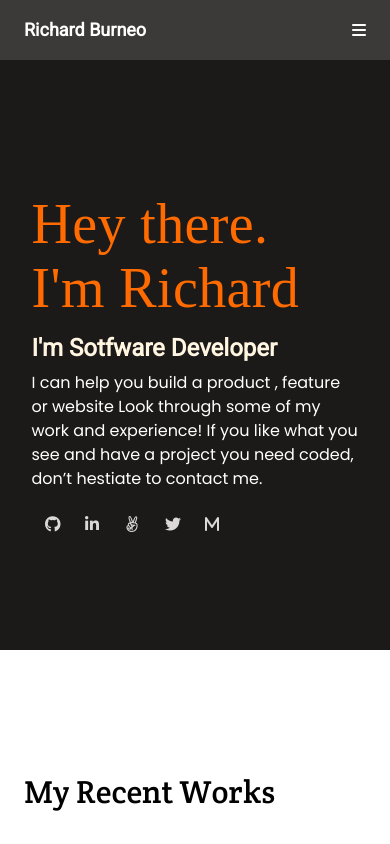
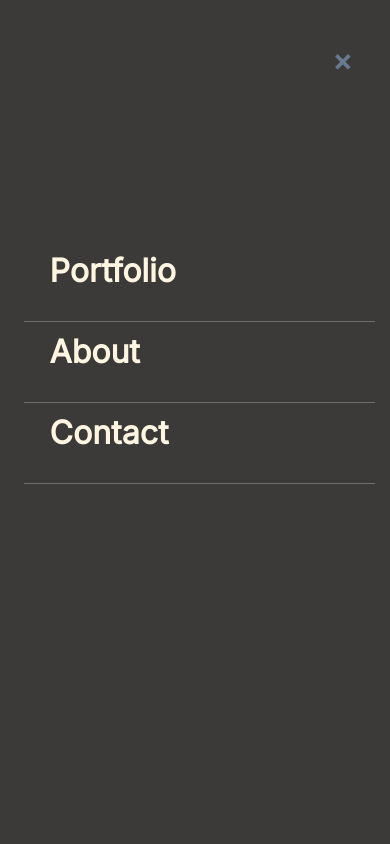
Before and after one commit to pirc25/Portfolio, a website: page index.html in a window 390 px wide. Both pictures are taken after a click on the element 359 px from the left and 30 px from the top of the page. Shown: the top 844 px of the page. Drawn offline with Linux system fonts and the light colour scheme.

Commit message:
Add style, html and JS mobile menu

```diff
--- a/index.html
+++ b/index.html
@@ -18,7 +18,7 @@
     <div class="my-logo">
       Richard Burneo
     </div>
-    <div class="index">
+    <div class="index" id="index">
       <p class="index-elemet" id="portfolio">
         Portfolio
       </p>
@@ -32,10 +32,22 @@
         <i class="fa fa-envelope" aria-hidden="true"></i>
       </p>
     </div>
-    <nav class="menu-botton">
+    <nav class="menu-botton" onclick="openMenu()">
       <i class="fa-solid fa-bars"></i>
     </nav>
+    <div id="my-menu" class="overlay" style="height: 0%; ">
+      <a href="javascript:void(0)" class="btn-close" onclick="closeMenu()">&times;</a>
+      <div class="overlay-content">
+        <a href="#index" onclick="closeMenu()">Portfolio</a>
+        <hr>
+        <a href="#about-me" onclick="closeMenu()">About</a>
+        <hr>
+        <a href="#contact-form" onclick="closeMenu()">Contact</a>
+        <hr>
+      </div>
+    </div>
   </header>
+
   <section class="headline">
     <div class="information">
       <h1 class="my-name">Hey there. <br>I'm Richard</h1>
@@ -71,7 +83,8 @@
       <hr>
       <img class="image-recent-work" src="./images/Placeholder@2x.png" alt="This is a meaningful image description">
       <h2 class="multi-post">Multi-post stories</h2>
-      <p class="text-work-one">A daily selection of privately personalized reads; no accounts or sign-ups required. has
+      <p class="text-work-one">A daily selection of privately personalized reads; no accounts or sign-ups required.
+        has
         been the industry's standard dummy text ever since the 1500s, when an unknown printer took a standard dummy
         text.
       </p>
@@ -89,7 +102,8 @@
       <div class="card-content" id="card-content-1">
         <h3 class="work-title">Profesional Art Printing Data</h3>
         <p class="work-description">
-          A daily selection of privately personalized reads; no accounts or sign-ups required. has been the industry's
+          A daily selection of privately personalized reads; no accounts or sign-ups required. has been the
+          industry's
           standard
         </p>
         <ul class="tag">
@@ -104,7 +118,8 @@
       <div class="card-content" id="card-content-2">
         <h3 class="work-title">Profesional Art Printing Data</h3>
         <p class="work-description">
-          A daily selection of privately personalized reads; no accounts or sign-ups required. has been the industry's
+          A daily selection of privately personalized reads; no accounts or sign-ups required. has been the
+          industry's
           standard
         </p>
         <ul class="tag">
@@ -120,7 +135,8 @@
       <div class="card-content" id="card-content-3">
         <h3 class="work-title">Profesional Art Printing Data</h3>
         <p class="work-description">
-          A daily selection of privately personalized reads; no accounts or sign-ups required. has been the industry's
+          A daily selection of privately personalized reads; no accounts or sign-ups required. has been the
+          industry's
           standard
         </p>
         <ul class="tag">
@@ -135,7 +151,8 @@
       <div class="card-content" id="card-content-4">
         <h3 class="work-title">Profesional Art Printing Data</h3>
         <p class="work-description">
-          A daily selection of privately personalized reads; no accounts or sign-ups required. has been the industry's
+          A daily selection of privately personalized reads; no accounts or sign-ups required. has been the
+          industry's
           standard
         </p>
         <ul class="tag">
@@ -150,7 +167,8 @@
       <div class="card-content" id="card-content-5">
         <h3 class="work-title">Profesional Art Printing Data</h3>
         <p class="work-description">
-          A daily selection of privately personalized reads; no accounts or sign-ups required. has been the industry's
+          A daily selection of privately personalized reads; no accounts or sign-ups required. has been the
+          industry's
           standard
         </p>
         <ul class="tag">
@@ -165,7 +183,8 @@
       <div class="card-content" id="card-content-6">
         <h3 class="work-title">Profesional Art Printing Data</h3>
         <p class="work-description">
-          A daily selection of privately personalized reads; no accounts or sign-ups required. has been the industry's
+          A daily selection of privately personalized reads; no accounts or sign-ups required. has been the
+          industry's
           standard
         </p>
         <ul class="tag">
@@ -233,8 +252,10 @@
       </div>
     </div>
   </section>
-  <section class="contact">
-    <h6 class="contact-text"> I'm always interested in hearing about new projects, so if you'd like to chat please get
+
+  <section class="contact" id="contact-form">
+    <h6 class="contact-text"> I'm always interested in hearing about new projects, so if you'd like to chat please
+      get
       in
       touch. </h6>
     <form class="contact-form" action="https://formspree.io/f/mdobpjkp" method="POST">
@@ -266,6 +287,14 @@
       </li>
     </ul>
   </div>
+  <script>
+    function openMenu() {
+      document.getElementById("my-menu").style.height = "100%";
+    }
+    function closeMenu() {
+      document.getElementById("my-menu").style.height = "0%";
+    }
+  </script>
 </body>
 
 </html>
--- a/style.css
+++ b/style.css
@@ -28,7 +28,7 @@ header.toolbar {
   align-items: center;
   width: 100%;
   height: 60px;
-  position: static;
+  position: fixed;
   background-color: #3c3a39;
 }
 
@@ -56,6 +56,59 @@ header.toolbar .menu-botton {
   align-content: center;
   cursor: pointer;
   padding: 24px;
+}
+
+.overlay {
+  display: block;
+  height: 0%;
+  width: 100%;
+  position: fixed;
+  z-index: 0 ;
+  top: 0;
+  left: 0;
+  background-color:#3C3A39;
+  overflow-y: hidden;
+  transition: 0.5s;
+}
+
+.overlay-content {
+  position: relative;
+  top: 25%;
+  width: 100%;
+  text-align: flex-start;
+  margin-top: 30px;
+
+}
+
+.overlay a {
+  padding: 8px;
+  text-decoration: none;
+  font-size: 32px;
+  color: #FFF5E1;
+  display: block;
+  font-family: 'Inter';
+  font-weight: 700;
+  font-size: 32px;
+  line-height: 44px;
+  transition: 0.3s;
+  margin-left: 10.66%;
+}
+
+.overlay hr{
+  border:  1px #6F6C6B;
+  background-color: #6F6C6B;
+}
+
+.overlay a:hover, .overlay a:focus {
+  color: #6F6C6B;
+}
+
+.overlay .btn-close {
+  position: absolute;
+  top: 30px;
+  right: 30px;
+  font-size: 30px;
+  color: #67798E;
 }
 
 /* --HEADLINE-- */
@@ -229,7 +282,6 @@ ul.tag-recent-work li {
   width: 327px;
   height: 338px;
   display: flex;
-  position: relative;
   flex-direction: column;
   justify-content: center;
   color: #f8f8f8;
@@ -385,7 +437,6 @@ ul.tag li {
 
 .list-title {
   list-style: none;
-  position: absolute;
   text-align: center;
   font-family: 'Inter', sans-serif;
   font-style: normal;
@@ -399,7 +450,6 @@ ul.tag li {
 }
 
 .competence-item {
-  position: static;
   width: 114px;
   height: 48px;
   text-align: center;
@@ -575,6 +625,10 @@ hr {
 
   .menu-botton {
     display: none !important;
+  }
+
+  .overlay{
+    display: none;
   }
 
   /* --HEADLINE-- */
```
